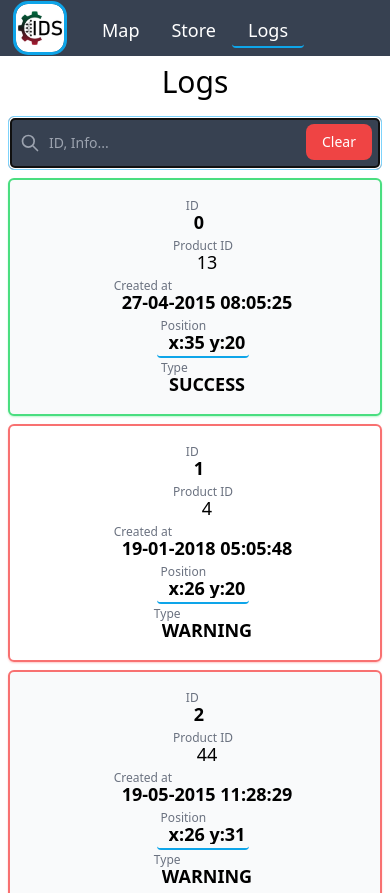
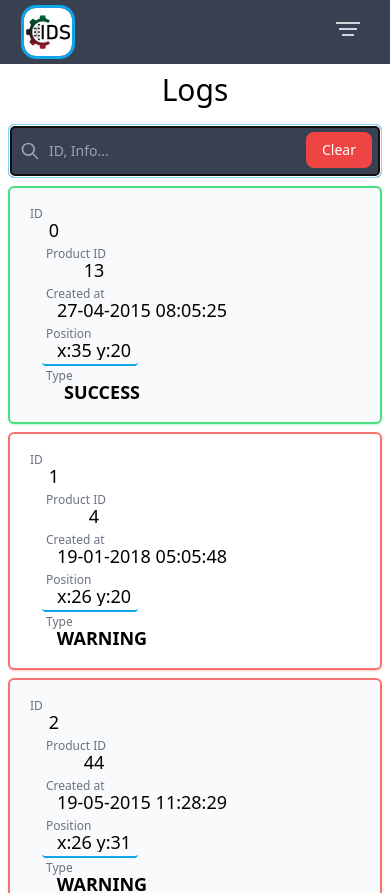
Before and after one commit to mgumis15/digital-twin-FE, a React (Create React App) app: page /logs in a window 390 px wide. Shown: the top 893 px of the page. Built offline with nearby package versions, Linux system fonts and the light colour scheme; the HTML template or start-up script is replaced by a standard one.

Commit message:
Simple responsive navbar

```diff
--- /dev/null
+++ b/src/components/HamburgerButton.component.tsx
@@ -0,0 +1,17 @@
+import { useState } from "react";
+export const HamburgerButton =(props:{active:boolean, setActive:Function})=>{
+
+    const [hover, setHover] = useState<Boolean>(false);
+    return(
+            <button className="w-10 h-10 relative sm:hidden" onClick={()=>{props.setActive()}} onMouseEnter={()=>{setHover(true)}} onMouseLeave={()=>{setHover(false)}}>
+                <div className="block w-5 absolute left-1/2 top-1/2   transform  -translate-x-1/2 -translate-y-1/2">
+                    <div className={`block absolute w-6 h-0.5 transform transition duration-500 ease-in-out bg-gray-300 ${props.active?`rotate-45`:`-translate-y-1.5 `}
+                    ${(hover&&!props.active)?`scale-x-100`:``} `} ></div>
+                    <div className={`block absolute w-6 h-0.5 transform transition duration-500 ease-in-out bg-gray-300  ${props.active?`opacity-0`:`scale-x-75`} ${(hover&&!props.active)?`scale-x-100`:``} `} ></div>
+                    <div className={`block absolute w-6 h-0.5 transform transition duration-500 ease-in-out bg-gray-300 ${props.active?`-rotate-45`:`translate-y-1.5 scale-x-50`}
+                    ${(hover&&!props.active)?`scale-x-100`:``} `}></div>
+                </div>
+            </button>
+    )
+
+}
--- a/src/components/LogLi.component.tsx
+++ b/src/components/LogLi.component.tsx
@@ -8,16 +8,21 @@ export const LogLi =forwardRef((props:{log:Log,handleClick:Function},ref:React.R
     const log:Log=props.log
     const handleClick:Function=props.handleClick
     return(
-        <div className={`flex flex-col sm:flex-row justify-around align-middle text-center items-center space-x-4 h-fit sm:h-16  border-2 p-4 m-2 rounded-md shadow-sm odd:bg-gray-50
+        <div className={`flex flex-col sm:flex-row sm:justify-around align-middle text-center sm:items-center space-x-4 h-fit sm:h-16  border-2 p-4 m-2 rounded-md shadow-sm odd:bg-gray-50
         hover:shadow-sky-200 hover:border-sky-300 transition-colors ${(log.type===LogType.SUCCESS)?"border-green-400 shadow-green-200":(log.type===LogType.WARNING)?"border-red-400 shadow-red-200":""}
         `} ref={ref} onClick={()=>{handleClick()}}>
-            <NamedLabel description="ID" text={log.id.toString() } styleClasses="text-lg font-bold"/>
+            <NamedLabel description="ID" text={log.id.toString() } styleClasses="" widthClass="w-12"/>
+            <div className="hidden sm:block w-0.5 h-full bg-gray-500 "></div>
+            <NamedLabel description="Product ID" text={log.product_id.toString() } widthClass="w-24" styleClasses="sm:mr-auto"/>
+            <div className="hidden sm:block w-0.5 h-full bg-gray-500"></div>
 
-            <NamedLabel description="Product ID" text={log.product_id.toString() }/>
+            <NamedLabel description="Created at" text={log.created_at.toString() } styleClasses=" " widthClass="w-48"/>
+            <div className="hidden sm:block w-0.5 h-full bg-gray-500"></div>
 
-            <NamedLabel description="Created at" text={log.created_at.toString() } styleClasses="text-lg font-bold"/>
-            <NamedLabel description="Position" shortened={false} text={"x:"+log.localization_x.toString()+" y:"+log.localization_y.toString() } styleClasses="text-lg font-bold"  clickHandler={moveToMap}/>
-            <NamedLabel description="Type" text={LogType[log.type] } styleClasses="text-lg font-bold" />
+            <NamedLabel description="Position" shortened={false} text={"x:"+log.localization_x.toString()+" y:"+log.localization_y.toString() } styleClasses=" "  clickHandler={moveToMap} widthClass="w-24"/>
+            <div className="hidden sm:block w-0.5 h-full bg-gray-500"></div>
+
+            <NamedLabel description="Type" text={LogType[log.type] } styleClasses=" font-bold" widthClass="w-28"/>
 
         </div>
     )
--- a/src/components/NamedLabel.component.tsx
+++ b/src/components/NamedLabel.component.tsx
@@ -5,12 +5,13 @@ export interface   NamedLabelProps{
     blackTheme?:boolean
     shortened?:boolean
     clickHandler?:Function
-    fullWidth?:boolean
+    widthClass?:string
+
 }
-export const NamedLabel = ({description, text,blackTheme=false, styleClasses='',shortened=true,clickHandler=undefined,fullWidth=false}:NamedLabelProps)=>{
+export const NamedLabel = ({description, text,blackTheme=false, styleClasses='',shortened=true,clickHandler=undefined,widthClass=undefined}:NamedLabelProps)=>{
 
     return(
-        <div className={`flex flex-col ${fullWidth?"max-w-full":"max-w-[70%]"} p-1 ${clickHandler?'border-b-2 box-border border-sky-500 cursor-pointer':''}  rounded`} onClick={()=>{
+        <div className={` flex flex-col ${widthClass?widthClass:"w-fit"} p-1 ${clickHandler?'border-b-2 box-border border-sky-500 cursor-pointer':''}  rounded`} onClick={()=>{
             if(clickHandler)clickHandler()
         }}>
             <p className={`${blackTheme?"text-gray-100":"text-gray-500"} text-left text-xs leading-3 w-full`}>{description}</p>
--- a/src/components/Navbar.component.tsx
+++ b/src/components/Navbar.component.tsx
@@ -1,21 +1,48 @@
-import { useEffect } from 'react';
+import { useEffect,useState } from 'react';
 import { NavLink, useLocation } from 'react-router-dom';
 import logo from '../assets/images/logo_bg.png'
+import { HamburgerButton } from './HamburgerButton.component';
 
+function getWindowSize() {
+    const {innerWidth, innerHeight} = window;
+    return {innerWidth, innerHeight};
+  }
 
 export const Navbar = () :JSX.Element=>{
+    const [active, setActive] = useState<boolean>(false);
+    const [windowSize, setWindowSize] = useState(getWindowSize());
+
+    useEffect(() => {
+        function handleWindowResize() {
+        setWindowSize(getWindowSize());
+        }
+
+        window.addEventListener('resize', handleWindowResize);
+
+        return () => {
+        window.removeEventListener('resize', handleWindowResize);
+        };
+    }, []);
     const location = useLocation();
+    const activateHamburger=()=>{
+        setActive(prev=>!prev)
+    }
     useEffect(()=>{
     },[location])
     return(
-        <nav className='bg-wgite border-gray-300 px-2 sm:px-4 py-2 dark:bg-gray-700  flex flex-wrap justify-center items-center mx-auto sticky w-full'>
-            <NavLink to="/" className=' absolute left-4 flex h-full text-4xl justify-between items-center space-x-4'>
-                <img src={logo} alt="logo" className='w-12 rounded-xl outline outline-sky-500'/>
-                <h1 className='text-white hidden md:block text-3xl'>
-                    Digital Twin
-                </h1>
-            </NavLink>
-            <ul className='flex self-center flex-row justify-between items-center text-center   h-full'>
+        <nav className={`bg-wgite border-gray-300 px-2 sm:px-4 py-2 dark:bg-gray-700  flex sm:flex-wrap flex-col sm:flex-row justify-center items-center mx-auto sticky w-full `}>
+            <div className='sm:absolute left-4 flex flex-row w-11/12 sm:w-auto justify-between'>
+                <NavLink to="/" className=' flex h-full text-4xl justify-between items-center space-x-4'>
+                    <img src={logo} alt="logo" className='w-12 rounded-xl outline outline-sky-500'/>
+                    <h1 className='text-white hidden md:block text-3xl'>
+                        Digital Twin
+                    </h1>
+                </NavLink>
+
+                <HamburgerButton active={active} setActive={activateHamburger}></HamburgerButton>
+            </div>
+
+            <ul className={`flex self-center flex-col sm:flex-row justify-between items-center text-center  ${active||windowSize.innerWidth>=640?`h-auto`:`h-0 hidden` } transition-height duration-500 ease-in`}>
                 <li>
                     <NavLink to="/map"  className={state =>
     "navlinkText" + (state.isActive ? " navlinkTextActive" : "")}>
@@ -36,6 +63,7 @@ export const Navbar = () :JSX.Element=>{
                 </li>
             </ul>
 
+
         </nav>
     );
 }
--- a/src/components/ProductLi.component.tsx
+++ b/src/components/ProductLi.component.tsx
@@ -9,8 +9,8 @@ export const ProductLi =forwardRef((props:{product:Product,handleClick:Function}
         hover:shadow-sky-200 hover:border-sky-300 transition-colors
         `} ref={ref} onClick={()=>{handleClick()}}>
 
-            <NamedLabel description="ID" text={product.id.toString() } styleClasses="text-lg font-bold"/>
-            <NamedLabel description="Info" text={product.product_info }/>
+            <NamedLabel description="ID" text={product.id.toString() } styleClasses=" font-bold" widthClass="w-18"/>
+            <NamedLabel description="Info" text={product.product_info } widthClass="w-96"/>
 
         </div>
     )
--- a/src/components/ProductModal.component.tsx
+++ b/src/components/ProductModal.component.tsx
@@ -12,20 +12,20 @@ export const ProductModal = (props:{product:Product}) => {
     }
 
   return (
-    <div className="flex justify-center items-center  flex-col ">
+    <div className="flex justify-center items-center  flex-col max-h-[90%] min-w-[240px]">
         <div className="bg-white w-fit ">
             <QRCodeSVG value={product.qr_code} size={128}/>
         </div>
         <div className=" rounded mt-8 h-[1px] bg-gray-100 w-11/12"/>
-        <div className='flex flex-col mt-6 sm:flex-row  items-center justify-between w-9/12 m-4'>
-        <NamedLabel description="ID" text={product.id.toString() } styleClasses="text-lg font-bold" blackTheme={true} fullWidth={true}/>
+        <div className='flex flex-col mt-6 sm:flex-row  sm:items-center justify-between w-9/12 m-4'>
+        <NamedLabel description="ID" text={product.id.toString() } styleClasses="font-bold" blackTheme={true}/>
 
-        <NamedLabel description="Position" shortened={false} text={"x:"+product.localization_x.toString()+" y:"+product.localization_y.toString() } styleClasses="text-lg font-bold" blackTheme={true} clickHandler={moveToMap} fullWidth={true}/>
+        <NamedLabel description="Position" shortened={false} text={"x:"+product.localization_x.toString()+" y:"+product.localization_y.toString() } styleClasses="font-bold" blackTheme={true} clickHandler={moveToMap}/>
         </div>
-        <div className='flex flex-col mt-2 sm:flex-row  items-center justify-between w-9/12 m-4'>
-        <NamedLabel description="Created at" text={product.created_at.toString() } styleClasses="text-lg font-bold" blackTheme={true} fullWidth={true}/>
+        <div className='flex flex-col mt-2 sm:flex-row items-end sm:items-center justify-between w-9/12 m-4'>
+        <NamedLabel description="Created at" text={product.created_at.toString() } styleClasses="font-bold" blackTheme={true}/>
 
-        <NamedLabel description="Updated at" text={product.updated_at.toString() } styleClasses="text-lg font-bold" blackTheme={true} fullWidth={true}/>
+        <NamedLabel description="Updated at" text={product.updated_at.toString() } styleClasses="font-bold" blackTheme={true}/>
         </div>
         <p className='w-9/12 text-white max-h-64 overflow-auto scroll-smooth text-justify'>
           {product.product_info}
--- a/tailwind.config.js
+++ b/tailwind.config.js
@@ -8,7 +8,11 @@ module.exports = {
   darkMode:'class',
 
   theme: {
-    extend: {},
+    extend: {
+      transitionProperty: {
+        'height': 'height'
+      }
+    },
   },
   plugins: [],
 }
```
Also changed, not shown: src/components/LogModal.component.tsx (+14 -11 lines).
